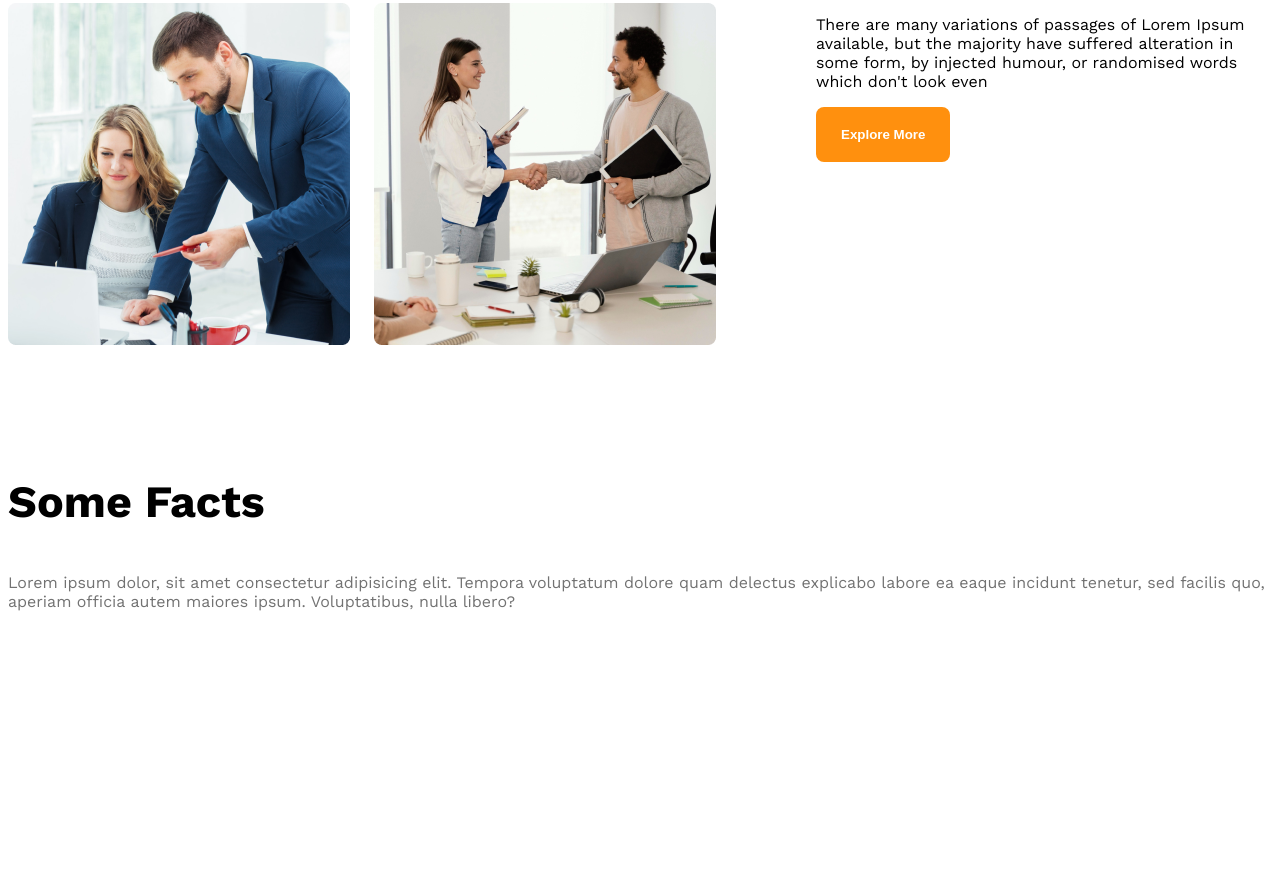
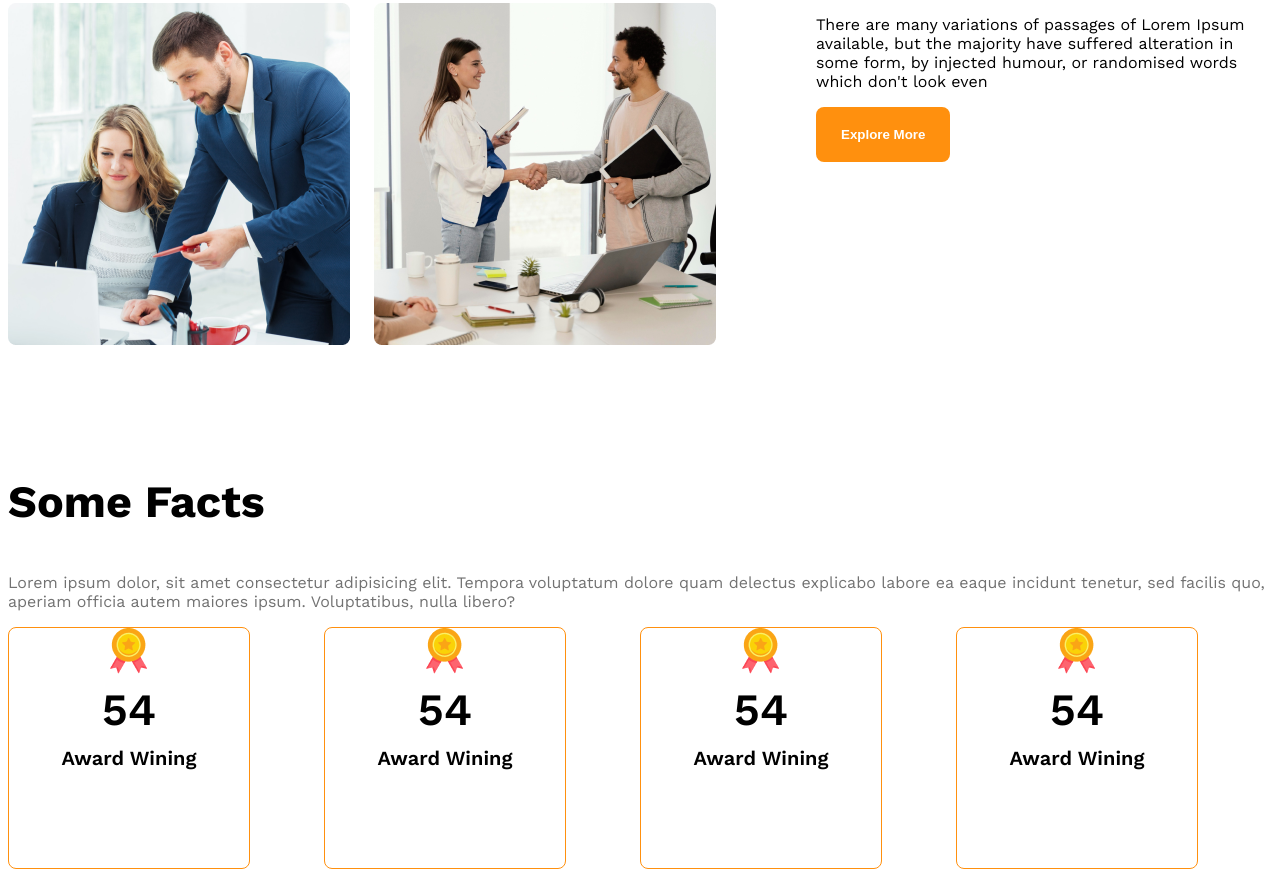
Before and after one commit to webzelo/g3-architect, a plain HTML site: page index.html in a window 1280 px wide. Shown: the part 1669-2546 px from the top of the page. Before the commit the page ends 2296 px from the top, so only its background shows below. Drawn offline with nearby package versions, Linux system fonts and the light colour scheme.

Commit message:
facts section

```diff
--- a/index.html
+++ b/index.html
@@ -44,6 +44,37 @@
         <section>
             <h3 class="feature-title">Some Facts</h3>
             <p class="text-light-gray">Lorem ipsum dolor, sit amet consectetur adipisicing elit. Tempora voluptatum dolore quam delectus explicabo labore ea eaque incidunt tenetur, sed facilis quo, aperiam officia autem maiores ipsum. Voluptatibus, nulla libero?</p>
+            <div class="facts-container">
+                <!--.fact*4>img.fact-icon+h4.fact-number+h5.fact-name-->
+                <div class="fact">
+                    <div>
+                        <img src="images/icons/ribon.png" alt="" class="fact-icon">
+                    <h4 class="fact-number">54</h4>
+                    <h5 class="fact-name">Award Wining</h5>
+                    </div>
+                </div>
+                <div class="fact">
+                    <div>
+                        <img src="images/icons/ribon.png" alt="" class="fact-icon">
+                    <h4 class="fact-number">54</h4>
+                    <h5 class="fact-name">Award Wining</h5>
+                    </div>
+                </div>
+                <div class="fact">
+                    <div>
+                        <img src="images/icons/ribon.png" alt="" class="fact-icon">
+                    <h4 class="fact-number">54</h4>
+                    <h5 class="fact-name">Award Wining</h5>
+                    </div>
+                </div>
+                <div class="fact">
+                    <div>
+                        <img src="images/icons/ribon.png" alt="" class="fact-icon">
+                    <h4 class="fact-number">54</h4>
+                    <h5 class="fact-name">Award Wining</h5>
+                    </div>
+                </div>
+            </div>
         </section>
     </main>
     <footer>
--- a/styles/style.css
+++ b/styles/style.css
@@ -106,6 +106,33 @@ main > section{
 #quick-list{
     font-weight: 500px;
 }
+.fact{
+    border: 1px solid #ff900e;
+    width: 240px;
+    height: 240px;
+    border-radius: 8px;
+    align-items: center;
+    justify-content: center;
+    text-align: center;
+}
+.facts-container{
+    display: grid;
+    grid-template-columns: repeat(4, 1fr);
+}
+.fact-number{
+    font-size: 2.8rem;
+    font-weight: 600;
+    margin-top: 5px;
+    margin-bottom: 10px;
+}
+.fact-name{
+    font-size: 1.25em;
+    font-weight: 600;
+    margin-top: 10px;
+}
+.fact-description{
+    max-width: 540px;
+}
 @media screen and (max-width: 576px) {
     .navbar,
     .nav-links
```
